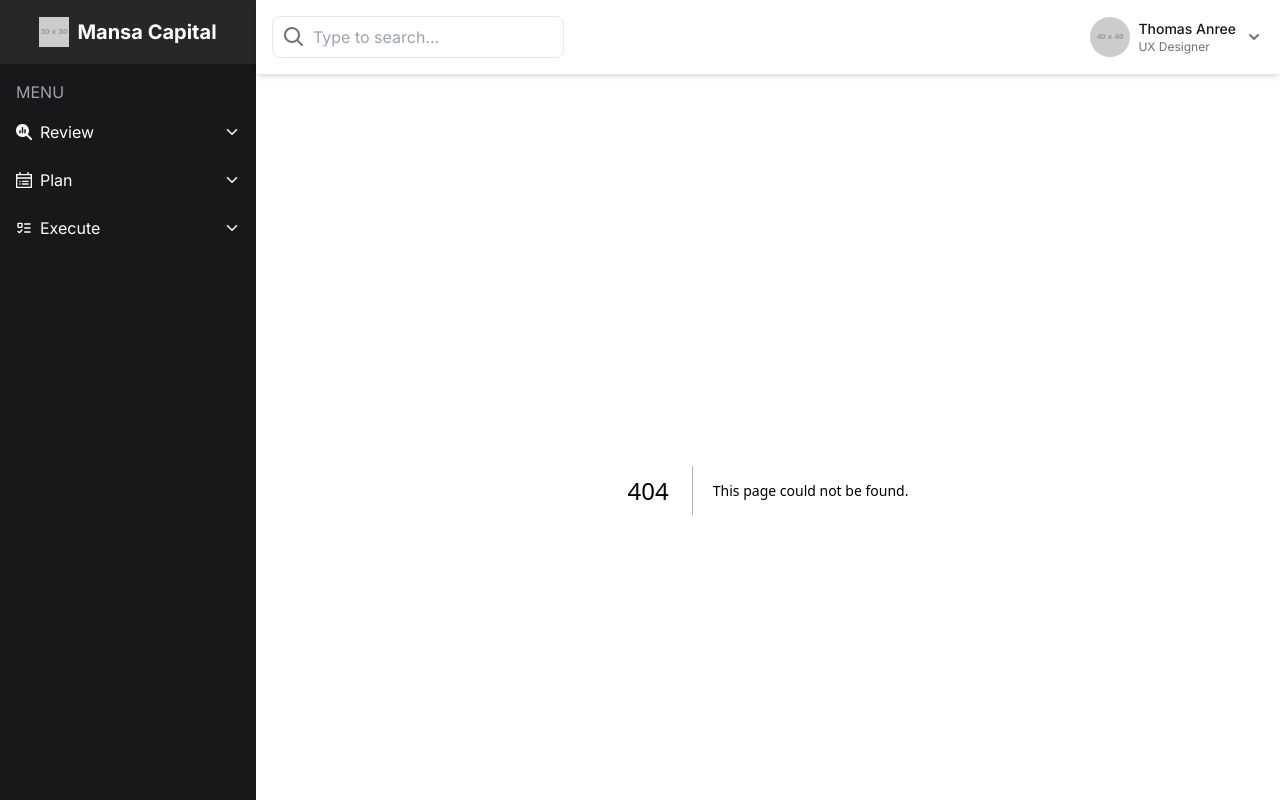
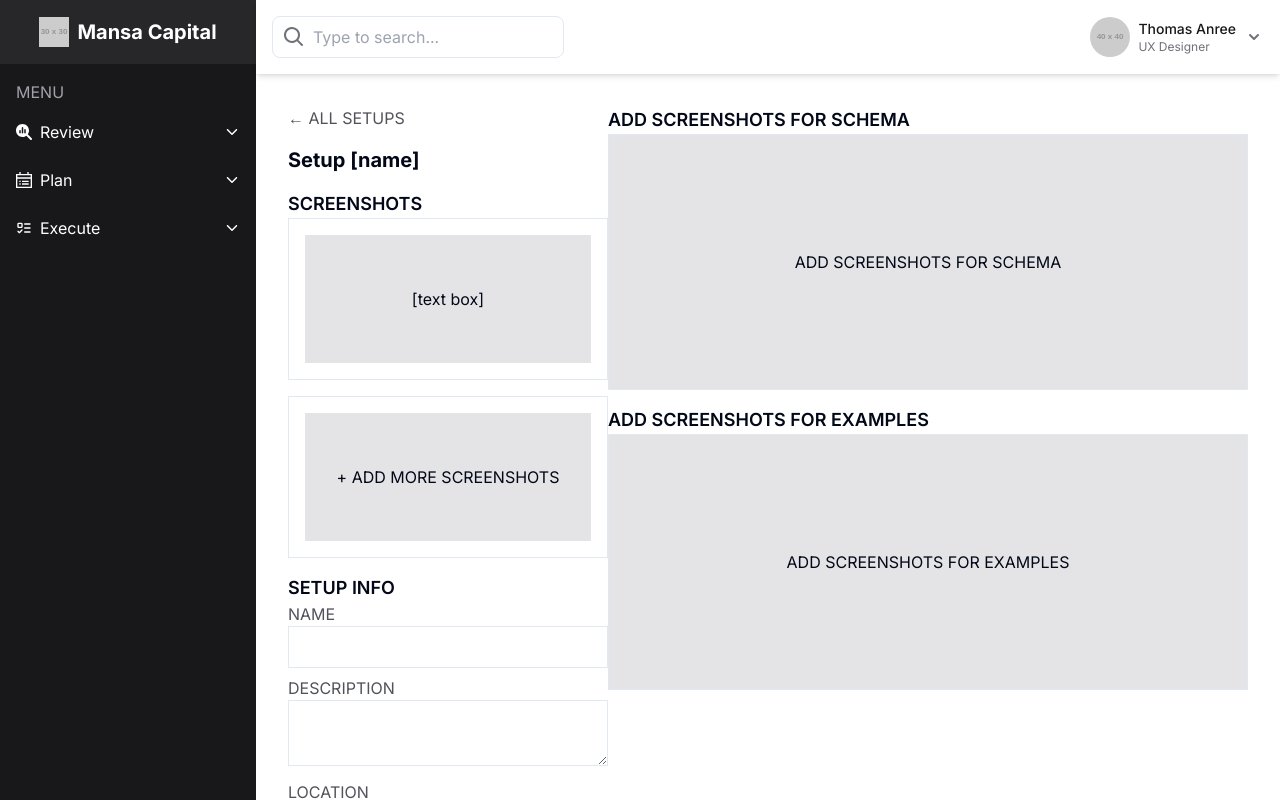
Before and after one commit to LokendraJargha/mansa_capital, a Next.js app in the folder mansa_capital/: page /user/plan/setupDetails in a window 1280 px wide. Before the commit this address had no page. Shown: the top 801 px of the page. Built offline with nearby package versions, Linux system fonts and the light colour scheme.

Commit message:
setup details page created

```diff
--- /dev/null
+++ b/mansa_capital/src/app/user/plan/setupDetails/page.jsx
@@ -0,0 +1,72 @@
+import React from "react";
+
+const SetupComponent = () => {
+  return (
+    <div className="p-4">
+      <div className="flex flex-col md:flex-row">
+        <div className="w-full md:w-1/3">
+          <div className="mb-4">
+            <a href="#" className="text-zinc-600">
+              ← ALL SETUPS
+            </a>
+          </div>
+          <div className="mb-4">
+            <h2 className="text-xl font-bold">Setup [name]</h2>
+          </div>
+          <div className="mb-4">
+            <h3 className="text-lg font-semibold">SCREENSHOTS</h3>
+            <div className="border p-4 mb-4">
+              <div className="h-32 bg-zinc-200 flex items-center justify-center">
+                [text box]
+              </div>
+            </div>
+            <div className="border p-4">
+              <div className="h-32 bg-zinc-200 flex items-center justify-center">
+                + ADD MORE SCREENSHOTS
+              </div>
+            </div>
+          </div>
+          <div className="mb-4">
+            <h3 className="text-lg font-semibold">SETUP INFO</h3>
+            <div className="mb-2">
+              <label className="block text-zinc-600">NAME</label>
+              <input type="text" className="w-full border p-2" />
+            </div>
+            <div className="mb-2">
+              <label className="block text-zinc-600">DESCRIPTION</label>
+              <textarea className="w-full border p-2"></textarea>
+            </div>
+            <div className="mb-2">
+              <label className="block text-zinc-600">LOCATION</label>
+              <input type="text" className="w-full border p-2" />
+            </div>
+            <div className="mb-2">
+              <label className="block text-zinc-600">DATE</label>
+              <input type="date" className="w-full border p-2" />
+            </div>
+          </div>
+        </div>
+        <div className="w-full md:w-2/3">
+          <div className="mb-4">
+            <h3 className="text-lg font-semibold">
+              ADD SCREENSHOTS FOR SCHEMA
+            </h3>
+            <div className="border p-4 h-64 bg-zinc-200 flex items-center justify-center">
+              ADD SCREENSHOTS FOR SCHEMA
+            </div>
+          </div>
+          <div className="mb-4">
+            <h3 className="text-lg font-semibold">
+              ADD SCREENSHOTS FOR EXAMPLES
+            </h3>
+            <div className="border p-4 h-64 bg-zinc-200 flex items-center justify-center">
+              ADD SCREENSHOTS FOR EXAMPLES
+            </div>
+          </div>
+        </div>
+      </div>
+    </div>
+  );
+};
+
+export default SetupComponent;
--- a/mansa_capital/src/components/ui/sidebar.jsx
+++ b/mansa_capital/src/components/ui/sidebar.jsx
@@ -55,7 +55,7 @@ const Sidebar = () => {
   };
 
   return (
-    <div className="flex flex-col h-screen bg-zinc-900 text-white">
+    <div className="flex flex-col h-screen bg-zinc-900 text-white overflow-y-auto">
       <div className="flex items-center justify-center h-16 bg-zinc-800">
         <img
           src="https://placehold.co/30x30"
```
